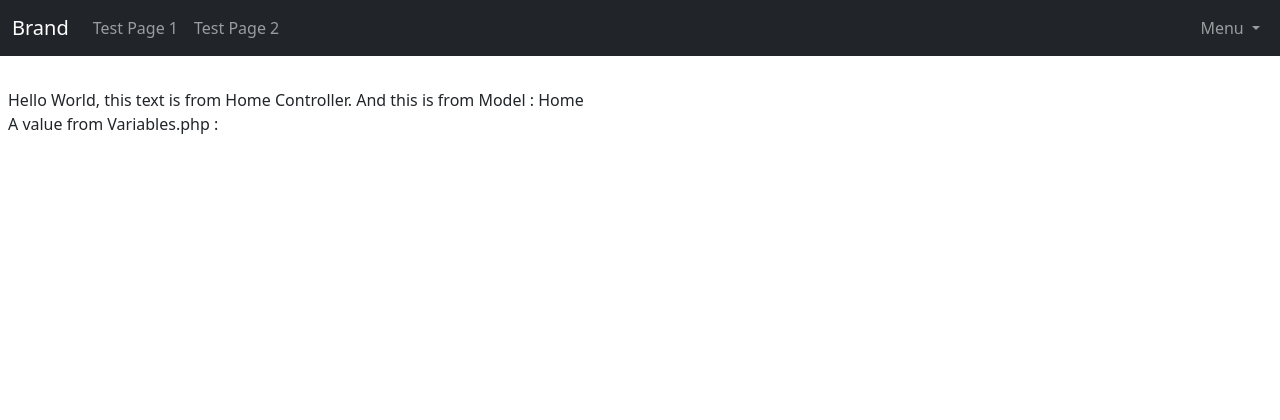
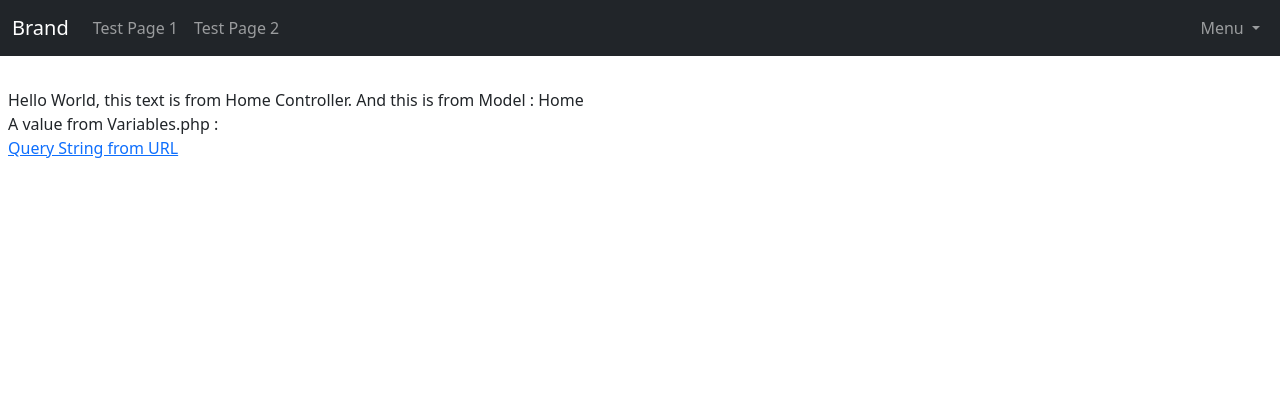
Before and after one commit to jayarathinavel/php-boilerplate, a PHP site: page / in a window 1280 px wide. Shown: the top 420 px of the page. Run offline with PHP 8.4, Linux system fonts and the light colour scheme; data that the repository does not hold is empty; some libraries are stand-ins or nearby versions.

Commit message:
Example to use Query String from URL

```diff
--- a/app/view/home.phtml
+++ b/app/view/home.phtml
@@ -8,5 +8,8 @@
     <?php helloWorld(); echo ' And this is from Model : '.$title ;?>
     <br>
     <?php echo 'A value from Variables.php : '. $variables['variableTest']; ?>
+    <br>
+    <a href="home?query=Hello"> Query String from URL </a>
+    <?php echo isset($_GET['query']) ? 'The query string from URL is : ' . $_GET['query'] : ''; ?>
   </body>
 </html>
```
